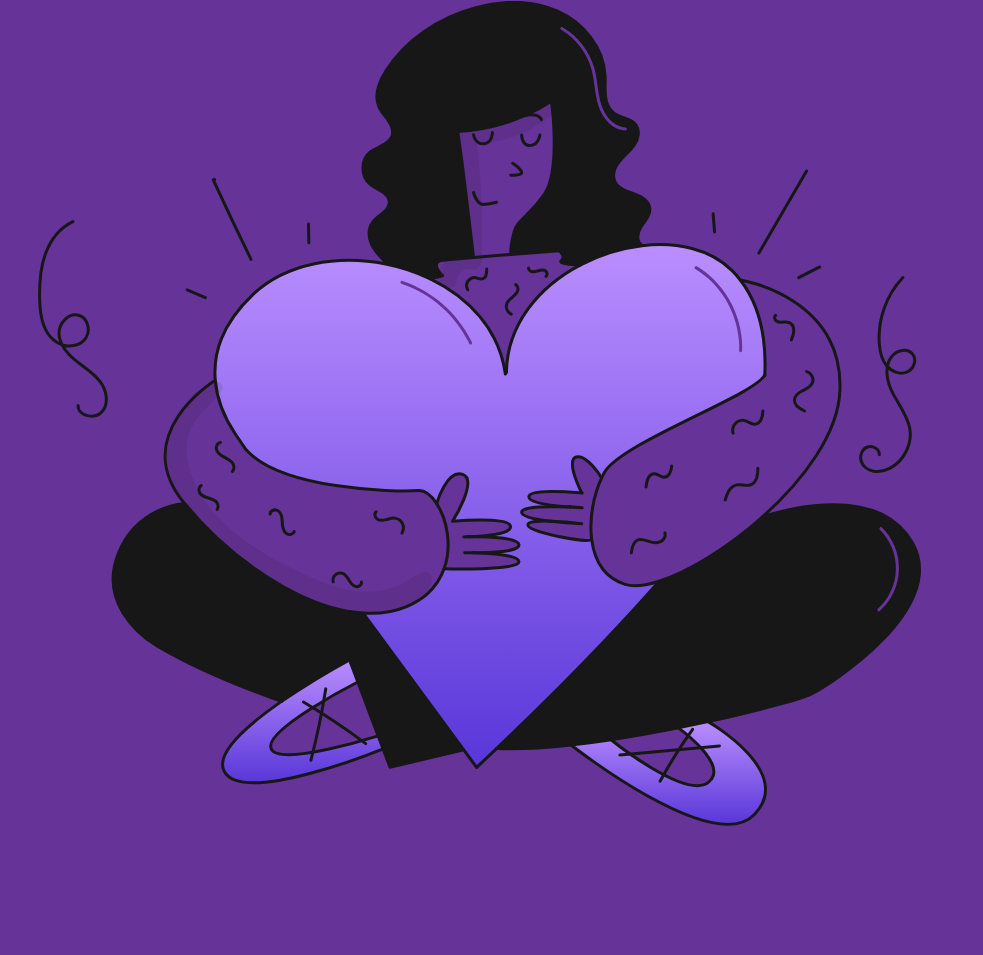
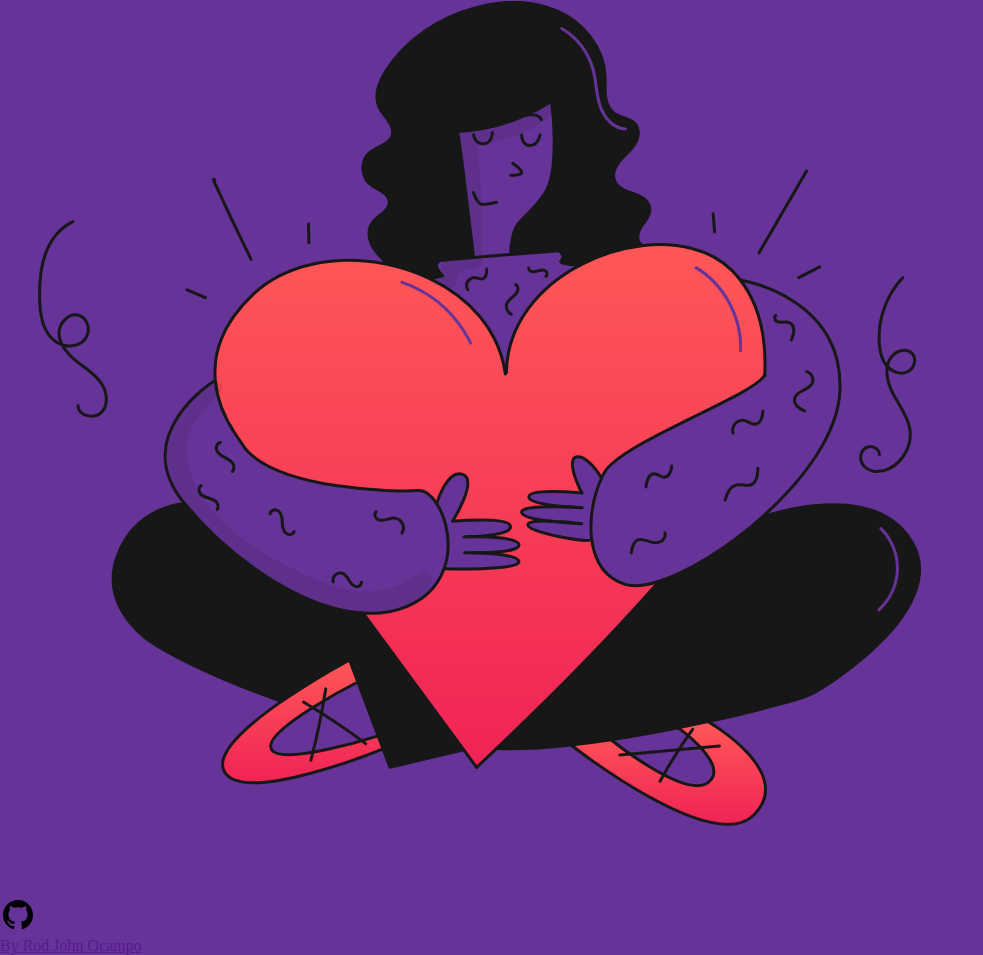
Before and after one commit to rjqocampo/weather, a plain HTML site: page index.html in a window 1280 px wide. Shown: the part 6266-7221 px from the top of the page, without its empty margins (0-983 px from the left). Before the commit the page ends 7163 px from the top, so only its background shows below. Drawn offline with Linux system fonts and the light colour scheme.

Commit message:
Add github footer

```diff
--- a/index.html
+++ b/index.html
@@ -167,8 +167,16 @@
         <ul>
 
         </ul>
-        <img id="heart" src="/assets/heart1.svg" alt="">
+        <img id="heart" src="/assets/heart2.svg" alt="">
       </section>
     </main>
+    <footer>
+      <div class="github">
+        <a href="" target="_blank" rel="noopener noreferrer">
+          <svg xmlns="http://www.w3.org/2000/svg" viewBox="0 0 24 24" width="36" height="36"><path d="M12.001 2C6.47598 2 2.00098 6.475 2.00098 12C2.00098 16.425 4.86348 20.1625 8.83848 21.4875C9.33848 21.575 9.52598 21.275 9.52598 21.0125C9.52598 20.775 9.51348 19.9875 9.51348 19.15C7.00098 19.6125 6.35098 18.5375 6.15098 17.975C6.03848 17.6875 5.55098 16.8 5.12598 16.5625C4.77598 16.375 4.27598 15.9125 5.11348 15.9C5.90098 15.8875 6.46348 16.625 6.65098 16.925C7.55098 18.4375 8.98848 18.0125 9.56348 17.75C9.65098 17.1 9.91348 16.6625 10.201 16.4125C7.97598 16.1625 5.65098 15.3 5.65098 11.475C5.65098 10.3875 6.03848 9.4875 6.67598 8.7875C6.57598 8.5375 6.22598 7.5125 6.77598 6.1375C6.77598 6.1375 7.61348 5.875 9.52598 7.1625C10.326 6.9375 11.176 6.825 12.026 6.825C12.876 6.825 13.726 6.9375 14.526 7.1625C16.4385 5.8625 17.276 6.1375 17.276 6.1375C17.826 7.5125 17.476 8.5375 17.376 8.7875C18.0135 9.4875 18.401 10.375 18.401 11.475C18.401 15.3125 16.0635 16.1625 13.8385 16.4125C14.201 16.725 14.5135 17.325 14.5135 18.2625C14.5135 19.6 14.501 20.675 14.501 21.0125C14.501 21.275 14.6885 21.5875 15.1885 21.4875C19.259 20.1133 21.9999 16.2963 22.001 12C22.001 6.475 17.526 2 12.001 2Z"></path></svg>
+          <p>By Rod John Ocampo</p>
+        </a>
+      </div>
+    </footer>
   </body>
 </html>
```
